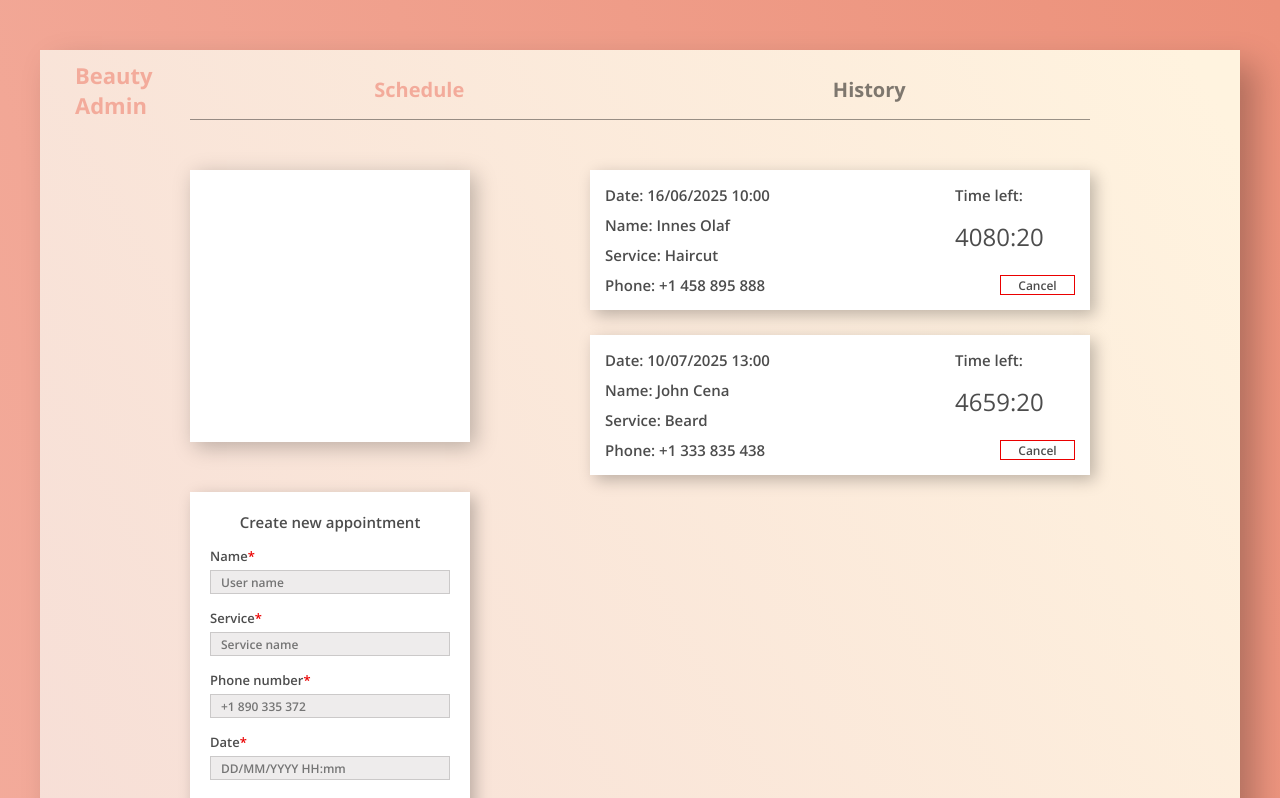
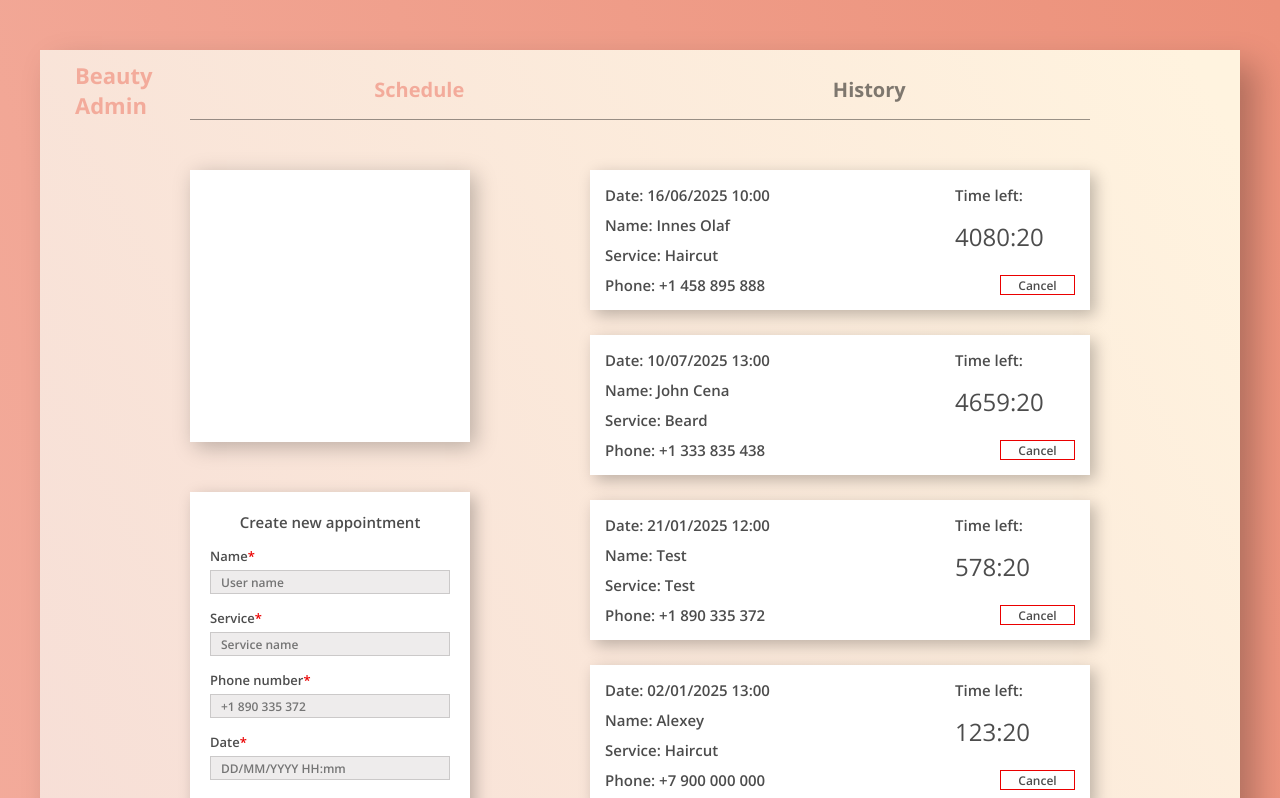
Before and after one commit to Adonariz/beauty-admin, a React (Vite) app: page / in a window 1280 px wide. Shown: the top 798 px of the page. Built offline with nearby package versions, Linux system fonts and the light colour scheme; data requests are answered from the project's data file.

Commit message:
добавляет функционал создания новых записей

```diff
--- a/package.json
+++ b/package.json
@@ -18,6 +18,7 @@
 	},
 	"devDependencies": {
 		"@eslint/js": "^9.17.0",
+		"@types/node": "^22.10.10",
 		"@types/react": "^18.3.17",
 		"@types/react-dom": "^18.3.5",
 		"@vitejs/plugin-react-swc": "^3.5.0",
--- a/src/assets/db.json
+++ b/src/assets/db.json
@@ -55,6 +55,30 @@
       "service": "Beard",
       "phone": "+1 333 835 438",
       "canceled": false
+    },
+    {
+      "id": 1737719252897,
+      "name": "Test",
+      "service": "Test",
+      "phone": "+1 890 335 372",
+      "date": "01/21/2025 12:00",
+      "canceled": false
+    },
+    {
+      "id": 1737722338793,
+      "name": "Alexey",
+      "service": "Haircut",
+      "phone": "+7 900 000 000",
+      "date": "01/02/2025 13:00",
+      "canceled": false
+    },
+    {
+      "id": 1737724663054,
+      "name": "Alexey",
+      "service": "Beard",
+      "phone": "+7 900 000 000",
+      "date": "2025-02-03T10:00",
+      "canceled": true
     }
   ]
 }
--- a/src/components/createAppointmentForm/CAForm.tsx
+++ b/src/components/createAppointmentForm/CAForm.tsx
@@ -1,30 +1,65 @@
-import "./caform.scss";
+import { ChangeEvent, FormEvent, useContext, useState } from 'react';
+import { useAppointmentService } from '@services/AppointmentService';
+import { AppointmentContext } from '@src/context/appointments/AppointmentsContext';
+
+import { Appointment } from '@shared/interfaces/appointment.interface';
+
+import './caform.scss';
+
+const initialFormData: Appointment = {
+	id: 1,
+	name: '',
+	service: '',
+	phone: '',
+	date: '',
+	canceled: false,
+};
 
 function CAForm() {
+	const { createNewAppointment } = useAppointmentService();
+	const { getActiveAppointments } = useContext(AppointmentContext);
+
+	const [formData, setFormData] = useState<Appointment>(initialFormData);
+	const [creationStatus, setCreationStatus] = useState<boolean>(false);
+
+	const handleSubmit = (evt: FormEvent<HTMLFormElement>) => {
+		evt.preventDefault();
+		setCreationStatus(true);
+
+		createNewAppointment(formData)
+			.then(() => {
+				setCreationStatus(false);
+				setFormData(initialFormData);
+				getActiveAppointments();
+			})
+			.catch(() => {
+				alert('Error while creating new appointment');
+			});
+	};
+
+	const handleChange = (evt: ChangeEvent<HTMLInputElement>) => {
+		const target = evt.target;
+
+		const { name, value } = target;
+
+		setFormData((prevData) => ({
+			...prevData,
+			[name]: value,
+		}));
+	};
+
 	return (
-		<form className="caform">
+		<form className="caform" onSubmit={handleSubmit}>
 			<div className="caform__title">Create new appointment</div>
 			<label htmlFor="name">
 				Name<span>*</span>
 			</label>
-			<input
-				type="text"
-				name="name"
-				id="name"
-				placeholder="User name"
-				required
-			/>
+			<input type="text" name="name" id="name" placeholder="User name" required value={formData.name} onChange={handleChange} />
 
 			<label htmlFor="service">
 				Service<span>*</span>
 			</label>
-			<input
-				type="text"
-				name="service"
-				id="service"
-				placeholder="Service name"
-				required
-			/>
+			<input type="text" name="service" id="service" placeholder="Service name" required value={formData.service} onChange={handleChange} />
 
 			<label htmlFor="phone">
 				Phone number<span>*</span>
@@ -37,6 +72,8 @@ function CAForm() {
 				pattern="^\++[0-9]{1} [0-9]{3} [0-9]{3} [0-9]{3}"
 				title="Format should be +1 804 944 567"
 				required
+				value={formData.phone}
+				onChange={handleChange}
 			/>
 
 			<label htmlFor="date">
@@ -50,8 +87,10 @@ function CAForm() {
 				pattern="^\d{2}\/\d{2}\/\d{4} \d{2}:\d{2}$"
 				title="Format should be DD/MM/YYYY HH:mm"
 				required
+				value={formData.date}
+				onChange={handleChange}
 			/>
-			<button>Create</button>
+			<button disabled={creationStatus}>Create</button>
 		</form>
 	);
 }
--- a/src/hooks/http.hook.ts
+++ b/src/hooks/http.hook.ts
@@ -10,7 +10,7 @@ interface HTTPRequestHeaders {
 interface RequestConfig {
 	url: string;
 	method?: HTTPRequestMethods;
-	body?: string | null;
+	body?: string | null | FormData;
 	headers?: HTTPRequestHeaders;
 }
 
--- a/src/services/AppointmentService.ts
+++ b/src/services/AppointmentService.ts
@@ -1,7 +1,11 @@
+import dayjs from 'dayjs';
+import customParseFormat from 'dayjs/plugin/customParseFormat';
+
 import { useHttp } from '@hooks/http.hook';
 import { Appointment, ActiveAppointment } from '@shared/interfaces/appointment.interface';
 import hasRequiredFields from '@utils/hasRequiredFields';
-import dayjs from 'dayjs';
+
+dayjs.extend(customParseFormat);
 
 const requiredFields = ['id', 'date', 'name', 'service', 'phone', 'canceled'];
 
@@ -49,5 +53,17 @@ export const useAppointmentService = () => {
 		});
 	};
 
-	return { loadingStatus, getAllAppointments, getAllActiveAppointments, cancelOneAppointment };
+	const createNewAppointment = async (body: Appointment) => {
+		const id = new Date().getTime();
+		body.id = id;
+		body.date = dayjs(body.date, 'DD/MM/YYYY HH:mm').format('YYYY-MM-DDTHH:mm');
+
+		return await request({
+			url: _apiBase,
+			method: 'POST',
+			body: JSON.stringify(body),
+		});
+	};
+
+	return { loadingStatus, getAllAppointments, getAllActiveAppointments, cancelOneAppointment, createNewAppointment };
 };
```
Also changed, not shown: 1 other file (tests, documents, lock files or other folders).
